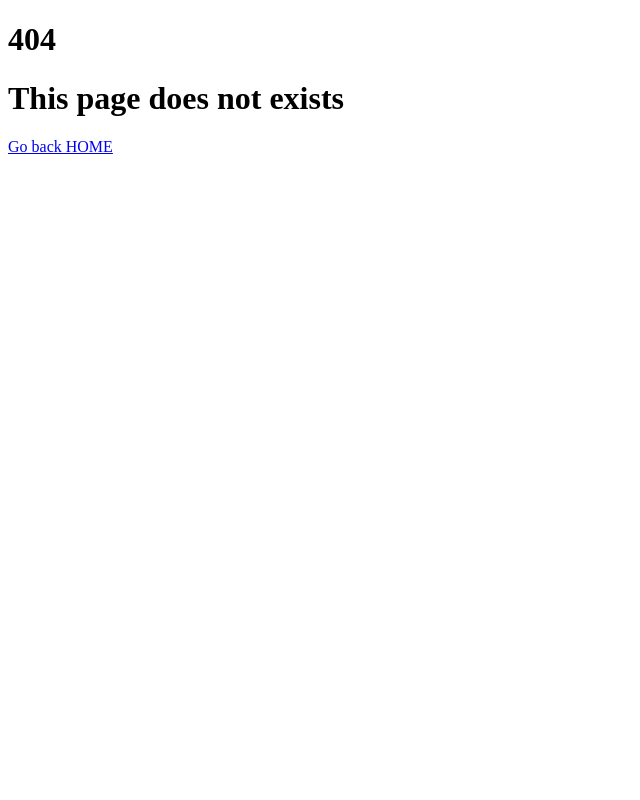
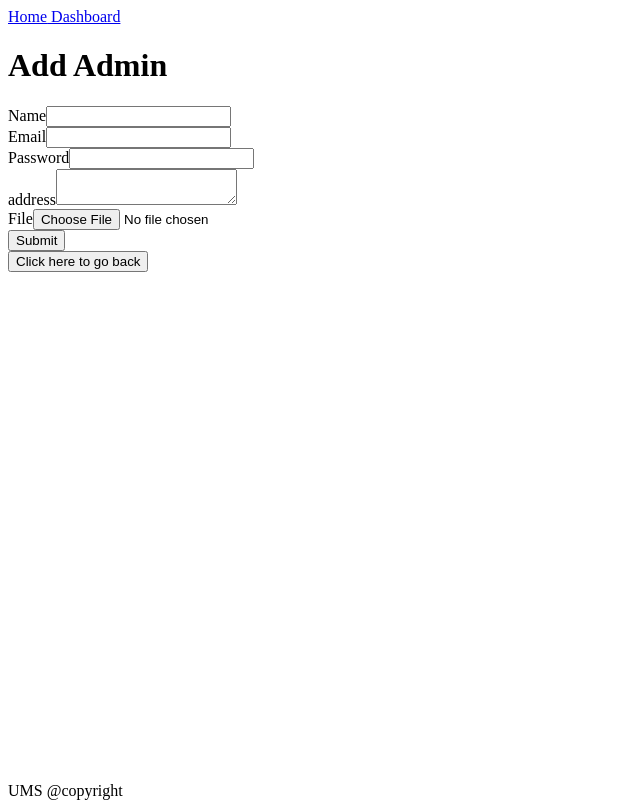
Before and after one commit to Fahim2280/UMS-Front-end, a Next.js app in the folder ums-font-end/: page /admin/dashboard/addadmin in a window 1280 px wide. Before the commit this address had no page. Shown: the whole page, without its empty margins (0-640 px from the left). Built offline with nearby package versions, Linux system fonts and the light colour scheme.

Commit message:
signup working

```diff
--- a/ums-font-end/package.json
+++ b/ums-font-end/package.json
@@ -12,7 +12,9 @@
     "@heroicons/react": "^2.0.17",
     "axios": "^1.3.5",
     "next": "13.2.4",
+    "next-auth": "^4.22.0",
     "react": "18.2.0",
-    "react-dom": "18.2.0"
+    "react-dom": "18.2.0",
+    "react-hook-form": "^7.43.9"
   }
 }
--- /dev/null
+++ b/ums-font-end/pages/admin/dashboard/addadmin.js
@@ -0,0 +1,133 @@
+import { useForm } from 'react-hook-form';
+import axios from "axios"
+import { useState } from "react"
+import MyLayout from "@/pages/component/layout"
+import { useRouter } from 'next/router'
+import SessionCheck from '../../component/sessioncheck'
+
+export default function AddAdmin() {
+    const router = useRouter();
+    const {
+        register,
+        handleSubmit,
+        formState: { errors },
+        reset,
+    } = useForm();
+
+//session
+const validateFile = (value) => {
+    const file = value[0];
+    const allowedtypes = ["image/jpg", "image/png"];
+
+    if (!allowedtypes.includes(file.type)){
+        return false;
+    }
+    }
+    //----------------
+
+
+    const [success, setSuccess] = useState('')
+    const onSubmit = async (data) => {
+        console.log(data);
+        const formData = new FormData();
+        formData.append('name', data.name);
+        formData.append('email', data.email);
+        formData.append('pass', data.pass);
+        formData.append('address', data.address);
+        formData.append('myfile', data.myfile[0]);
+        console.log(formData);
+        try {
+            const response = await axios.post("http://localhost:3000/admin/signup",
+                formData, {
+                headers: {
+                    "Content-Type": "multipart/form-data"
+                }
+            });
+
+
+            setSuccess('Admin add successfully');
+            reset();
+
+        }
+        catch (error) {
+            //console.log(error.response.data.message);
+
+            setSuccess('Admin add successfully -  ' );
+
+        }
+
+
+    };
+
+    return (
+        <>
+
+            <MyLayout title="Add Admin" />
+            <h1>Add Admin</h1>
+            {success}
+            <form onSubmit={handleSubmit(onSubmit)} encType="multipart/form-data">
+                <div>
+                    <label htmlFor="name">Name</label>
+                    <input
+                        type="text"
+                        id="name"
+                        {...register('name', { required: true })}
+                    />
+                    {errors.name && <p>Name is required</p>}
+                </div>
+                <div>
+                    <label htmlFor="email">Email</label>
+                    <input
+                        type="email"
+                        id="email"
+                        {...register('email', { required: true, pattern: /\S+@\S+\.\S+/ })}
+                    />
+                    {errors.email && (
+                        <p>
+                            {errors.email.type === 'required'
+                                ? 'Email is required'
+                                : 'Invalid email address'}
+                        </p>
+                    )}
+                </div>
+                <div>
+                    <label htmlFor="email">Password</label>
+                    <input
+                        type="password"
+                        id="password"
+                        {...register('password', { required: true, pattern: /^\d+$/, minLength: 5 })}
+                    />
+                    {errors.password && (
+                        <p>
+                            {errors.password.type === 'required'
+                                ? 'password is required'
+                                : 'Invalid password'}
+                        </p>
+                    )}
+                </div>
+                <div>
+                    <label htmlFor="address">address</label>
+                    <textarea id="address" {...register('address', { required: true })} />
+                    {errors.address && <p>address is required</p>}
+                </div>
+                <div>
+                    <label htmlFor="file">File</label>
+                    <input
+                        type="file"
+                        id="myfile"
+                        {...register('myfile', { required: true, validate: validateFile })}
+                    />
+                      {errors.myfile &&
+                    <p>
+                    {errors.myfile.type === 'required'
+                        ? 'file is required'
+                        : 'invalid file'}
+                </p>}
+                </div>
+                <button type="submit">Submit</button>
+            </form>
+
+            <button type="button" onClick={() => router.back()}> Click here to go back</button>
+        </>
+    );
+}
--- a/ums-font-end/pages/admin/dashboard/findadmin.js
+++ b/ums-font-end/pages/admin/dashboard/findadmin.js
@@ -3,6 +3,7 @@ import { useRouter } from 'next/router';
 import axios from 'axios';
 import MyLayout from '@/pages/component/layout';
 import UserLayout from '@/pages/component/userdata';
+import SessionCheck from '../../component/sessioncheck'
 
 export default function MyPage({ data }) {
   const [inputValue, setInputValue] = useState();
@@ -23,6 +24,7 @@ export default function MyPage({ data }) {
 
   return (
     <>
+    <SessionCheck />
      <MyLayout />
       <form onSubmit={handleFormSubmit}>
       <h3>Search Admin by ID</h3>
@@ -32,6 +34,9 @@ export default function MyPage({ data }) {
       {data.status == null?
    <UserLayout data={data}/>
       : data.status }
+       <button type="button" onClick={() => router.back()}>
+      Click here to go back
+    </button>
     </>
   );
 }
--- a/ums-font-end/pages/admin/dashboard/index.js
+++ b/ums-font-end/pages/admin/dashboard/index.js
@@ -29,6 +29,10 @@ export default function AdminDashboard() {
     <br></br>
     <Link href="/admin/dashboard/getcourse">All Course</Link>
     <br></br>
+    <br></br>
+    <Link href="/admin/dashboard/addadmin">Register</Link>
+    <br></br>
+    <br></br>
       </>
     )
   }
--- a/ums-font-end/pages/component/layout.js
+++ b/ums-font-end/pages/component/layout.js
@@ -10,12 +10,12 @@ export default function MyLayout(props)
         <nav>
         <Link href="/"> Home</Link>
         <Link href="/admin/dashboard"> Dashboard</Link>
-
         </nav>
 
         <main>
 
         </main>
+
         <div style={{ position: "absolute", bottom: 0, width:"100%" }}>
             UMS @copyright</div>
         </>
--- /dev/null
+++ b/ums-font-end/pages/component/sessioncheck.js
@@ -0,0 +1,15 @@
+import { useEffect } from 'react';
+import { useRouter } from 'next/router';
+
+export default function SessionCheck () {
+  const router = useRouter();
+
+  useEffect(() => {
+    const session = sessionStorage.getItem('email');
+    if (!session) {
+      router.push('/signin');
+    }
+  }, []);
+
+  return null;
+};
--- a/ums-font-end/pages/faculty/Sidebar.js
+++ b/ums-font-end/pages/faculty/Sidebar.js
@@ -1,6 +1,6 @@
 import { useState } from "react";
 import Link from "next/link";
-import Login from "../login";
+import Login from "../signin";
 import Register from "../register";
 import AddNotice from "./addnotice";
 import UpdateNotice from "./updatenotice";
```
Also changed, not shown: ums-font-end/pages/admin/dashboard/getusers.js (+7 -1 lines), ums-font-end/pages/component/session.js (added, +52 -0 lines), ums-font-end/pages/login.js (deleted, +0 -21 lines), ums-font-end/pages/signin.js (added, +50 -0 lines), 1 other file (tests, documents, lock files or other folders).
